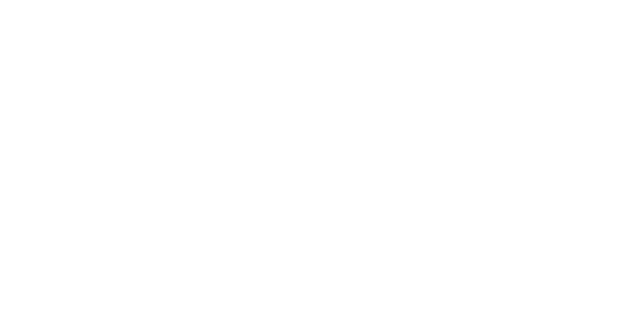
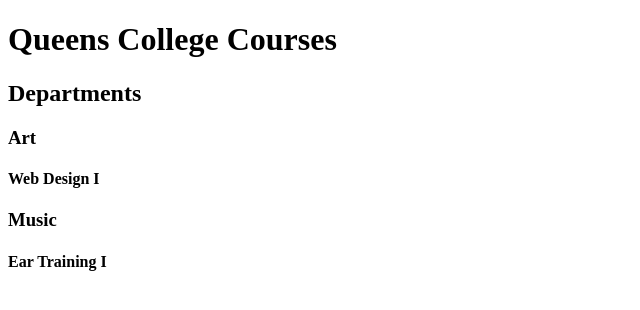
Before and after one commit to VanessaMontoya/week-3--25-sept-2018, a plain HTML site: page index.html in a window 1280 px wide. Shown: the whole page, without its empty margins (0-640 px from the left). Drawn offline with Linux system fonts and the light colour scheme.

Commit message:
Add full example of the outlining algorithm using QC courses

```diff
--- a/index.html
+++ b/index.html
@@ -3,7 +3,14 @@
    <head>
       <meta charset="UTF-8">
       <meta name="viewport" content="width=device-width, initial-scale=1.0">
+      <title>QC Courses</title>
    </head>
    <body>
+      <h1>Queens College Courses</h1>
+      <h2>Departments</h2>
+      <h3>Art</h3>
+      <h4>Web Design I</h4>
+      <h3>Music</h3>
+      <h4>Ear Training I</h4>
    </body>
 </html>
```
